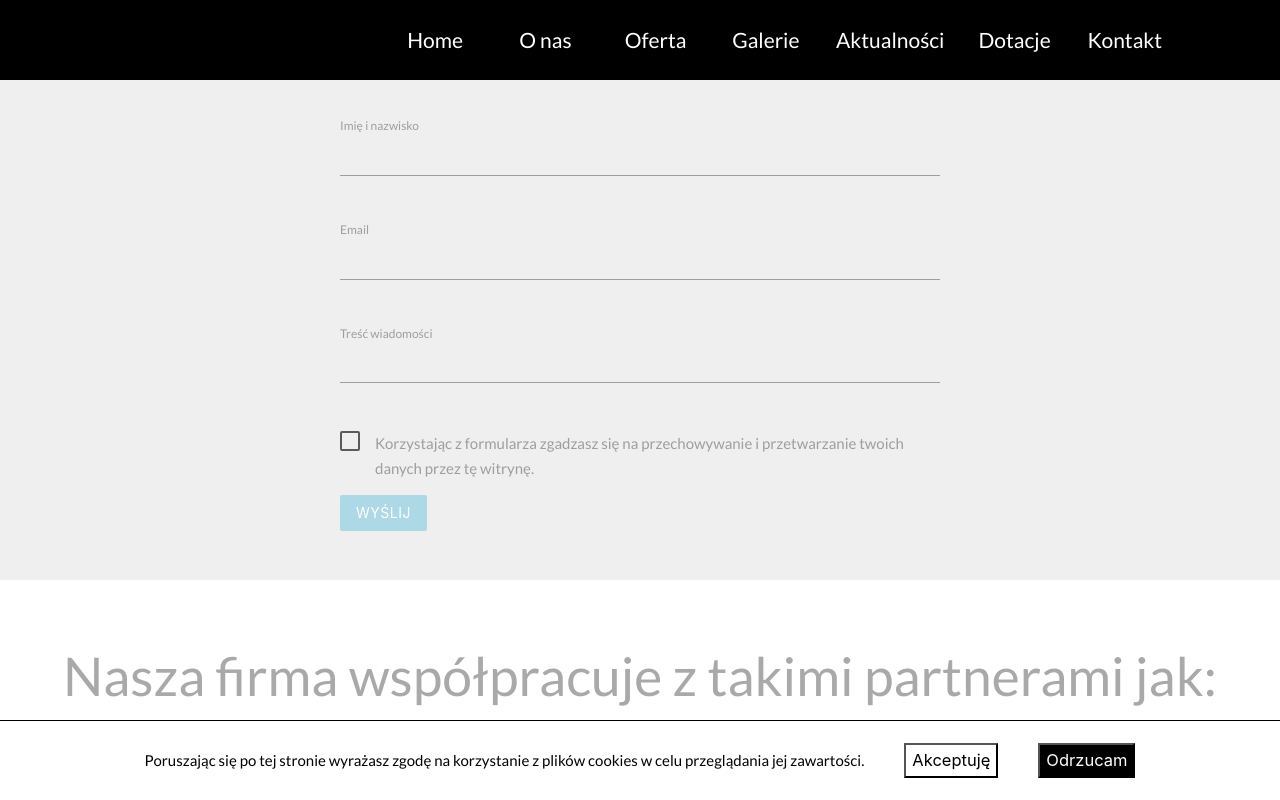
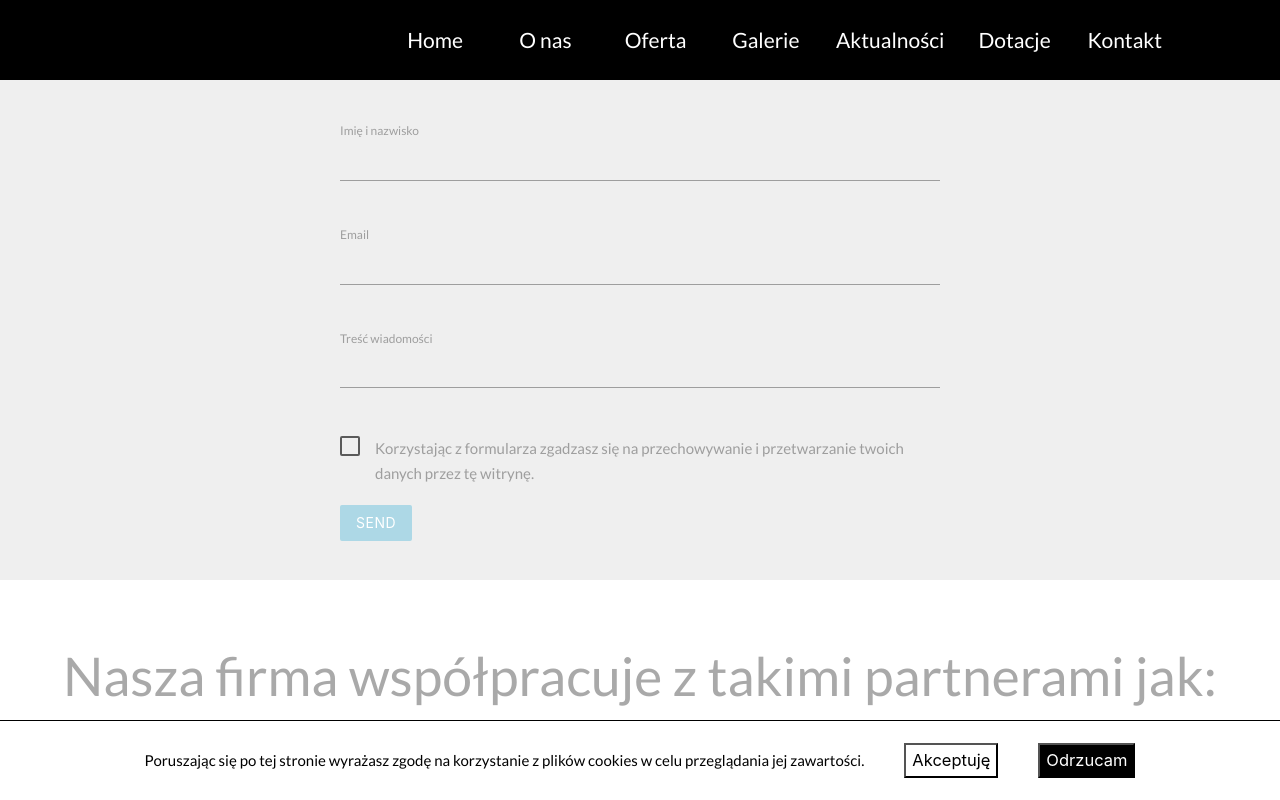
Before and after one commit to Pietrzi/strona-carbonzero, a React (Create React App) app in the folder strona-carbonz/: page /zapytanie in a window 1280 px wide. Shown: the top 800 px of the page. Built offline with nearby package versions, Linux system fonts and the light colour scheme.

Commit message:
connected email js

```diff
--- a/strona-carbonz/package.json
+++ b/strona-carbonz/package.json
@@ -6,7 +6,7 @@
     "@testing-library/jest-dom": "^4.2.4",
     "@testing-library/react": "^9.5.0",
     "@testing-library/user-event": "^7.2.1",
-    "gh-pages": "^3.1.0",
+    "emailjs-com": "^2.6.4",
     "materialize-css": "^1.0.0-rc.2",
     "react": "^16.13.1",
     "react-dom": "^16.13.1",
@@ -15,13 +15,11 @@
     "react-scripts": "3.4.3",
     "react-scroll": "^1.8.1"
   },
-  "homepage": "https://pietrzi.github.io/strona-carbonzero",
   "scripts": {
     "start": "BROWSER='google chrome' react-scripts start",
     "build": "react-scripts build",
     "test": "react-scripts test",
-    "eject": "react-scripts eject",
-    "deploy": "gh-pages -d build"
+    "eject": "react-scripts eject"
   },
   "eslintConfig": {
     "extends": "react-app"
--- a/strona-carbonz/src/App.js
+++ b/strona-carbonz/src/App.js
@@ -15,6 +15,7 @@ import Gallery2 from './components/Gallery2';
 import Gallery3 from './components/Gallery3';
 import Gallery4 from './components/Gallery4';
 import Contact from './components/Contact';
+import ContactUs from './components/ContactUs';
 import Footer from './components/Footer';
 import Partners from './components/Partners';
 import News from './components/News';
--- a/strona-carbonz/src/components/AskForm.js
+++ b/strona-carbonz/src/components/AskForm.js
@@ -1,37 +1,83 @@
 import React from 'react';
+import emailjs from 'emailjs-com';
 
-const AskForm = () => {
+
+export default function AskForm() {
+
+
+    function sendEmail(e) {
+        e.preventDefault();
+
+
+    // emailjs.send("service_cr64cbs","template_9gomud5",{
+    //   from_name: "sdaf ",
+    //   to_name: "asf sd",
+    //   message: "asfd asd",
+    //   user_email: "pietrzi@op.pl",
+    //   },
+    //   'user_HPWhFktehby6V0OYeTy01'
+    //   ).then(res => {
+    //     console.log(res);
+    //   })
+
+    emailjs.sendForm("service_cr64cbs","template_9gomud5", e.target,
+        'user_HPWhFktehby6V0OYeTy01'
+        ).then(res => {
+        console.log(res);
+        })
+
+    //   emailjs.sendForm('service_cr64cbs', 'template_9gomud5', 'Pietrzi')
+    //     .then((result) => {
+    //         console.log(result.text);
+    //     }, (error) => {
+    //         console.log(error.text);
+    //     });
+
+    }
+
+
     return (
+
+        // <form className="contact-form" onSubmit={sendEmail}>
+        //     <input type='hidden' name="to_name" value="CarbonZero" />
+        //     <label>Imię i Nazwisko</label>
+        //     <input type="text" name="from_name" />
+        //     <label>Email</label>
+        //     <input type="email" name="user_email" />
+        //     <label>Message</label>
+        //     <textarea name="message" />
+        //     <input type="submit" value="Send" />
+        // </form>
         <div className="form-section">
-                <form class="col s12 form">
-                    <div class="row">
-                        <div class="input-field col s12">
-                            <input id="first_name" type="text" class="validate" />
-                            <label for="first_name" class="active">Imię i nazwisko</label>
+                <form className="col s12 form" onSubmit={sendEmail}>
+                    <input type='hidden' name="to_name" value="CarbonZero" />
+                    <div className="row">
+                        <div className="input-field col s12">
+                            <input id="first_name" type="text" className="validate" name="from_name" />
+                            <label htmlFor="first_name" className="active">Imię i nazwisko</label>
                         </div>
                     </div>
-                    <div class="row">
-                        <div class="input-field col s12" >
-                        <input id="email" type="email" class="validate" />
-                        <label for="email" class="active">Email</label>
+                    <div className="row">
+                        <div className="input-field col s12" >
+                        <input id="email" type="email" className="validate" name="user_email" />
+                        <label htmlFor="email" className="active">Email</label>
                         </div>
                     </div>
-                    <div class="row">
-                        <div class="input-field col s12">
-                            <textarea id="textarea1" class="materialize-textarea"></textarea>
-                            <label for="textarea1" class="active">Treść wiadomości</label>
+                    <div className="row">
+                        <div className="input-field col s12">
+                            <textarea id="textarea1" className="materialize-textarea" name="message"></textarea>
+                            <label htmlFor="textarea1" className="active">Treść wiadomości</label>
                         </div>
                     </div>
                     <label>
-                        <input type="checkbox" class="filled-in"/>
+                        <input type="checkbox" className="filled-in"/>
                         <span>Korzystając z formularza zgadzasz się na przechowywanie i przetwarzanie twoich danych przez tę witrynę.</span>
                     </label>
-                    <div className="input-field">
+                    <input type="submit" value="Send" className="btn darken-3 z-depth-0 adjust send-btn"/>
+                    {/* <div className="input-field">
                         <button className="btn darken-3 z-depth-0 adjust">wyślij</button>
-                    </div>
+                    </div> */}
                 </form>
         </div>
-    )
+    );
 }
-
-export default AskForm
--- /dev/null
+++ b/strona-carbonz/src/components/ContactUs.js
@@ -0,0 +1,50 @@
+import React from 'react';
+import emailjs from 'emailjs-com';
+
+// import './ContactUs.css';
+
+export default function ContactUs() {
+
+  function sendEmail(e) {
+    e.preventDefault();
+
+
+  // emailjs.send("service_cr64cbs","template_9gomud5",{
+  //   from_name: "sdaf ",
+  //   to_name: "asf sd",
+  //   message: "asfd asd",
+  //   user_email: "pietrzi@op.pl",
+  //   },
+  //   'user_HPWhFktehby6V0OYeTy01'
+  //   ).then(res => {
+  //     console.log(res);
+  //   })
+
+  emailjs.sendForm("service_cr64cbs","template_9gomud5", e.target,
+    'user_HPWhFktehby6V0OYeTy01'
+    ).then(res => {
+      console.log(res);
+    }).catch()
+
+  //   emailjs.sendForm('service_cr64cbs', 'template_9gomud5', 'Pietrzi')
+  //     .then((result) => {
+  //         console.log(result.text);
+  //     }, (error) => {
+  //         console.log(error.text);
+  //     });
+
+  }
+
+  return (
+    <form className="contact-form" onSubmit={sendEmail}>
+      <input type='hidden' name="to_name" value="Michał" />
+      <label>Name</label>
+      <input type="text" name="from_name" />
+      <label>Email</label>
+      <input type="email" name="user_email" />
+      <label>Message</label>
+      <textarea name="message" />
+      <input type="submit" value="Send" />
+    </form>
+  );
+}
--- a/strona-carbonz/src/components/Partners.js
+++ b/strona-carbonz/src/components/Partners.js
@@ -21,3 +21,7 @@ const Partners = () => {
 }
 
 export default Partners
+
+
+// "homepage": "https://pietrzi.github.io/strona-carbonzero",
+// "deploy": "gh-pages -d build"
--- a/strona-carbonz/src/scss/components/form.scss
+++ b/strona-carbonz/src/scss/components/form.scss
@@ -22,4 +22,5 @@
 
 .btn {
     background-color: lightblue;
+    margin-top: 20px;
 }
```
Also changed, not shown: 1 other file (tests, documents, lock files or other folders).
